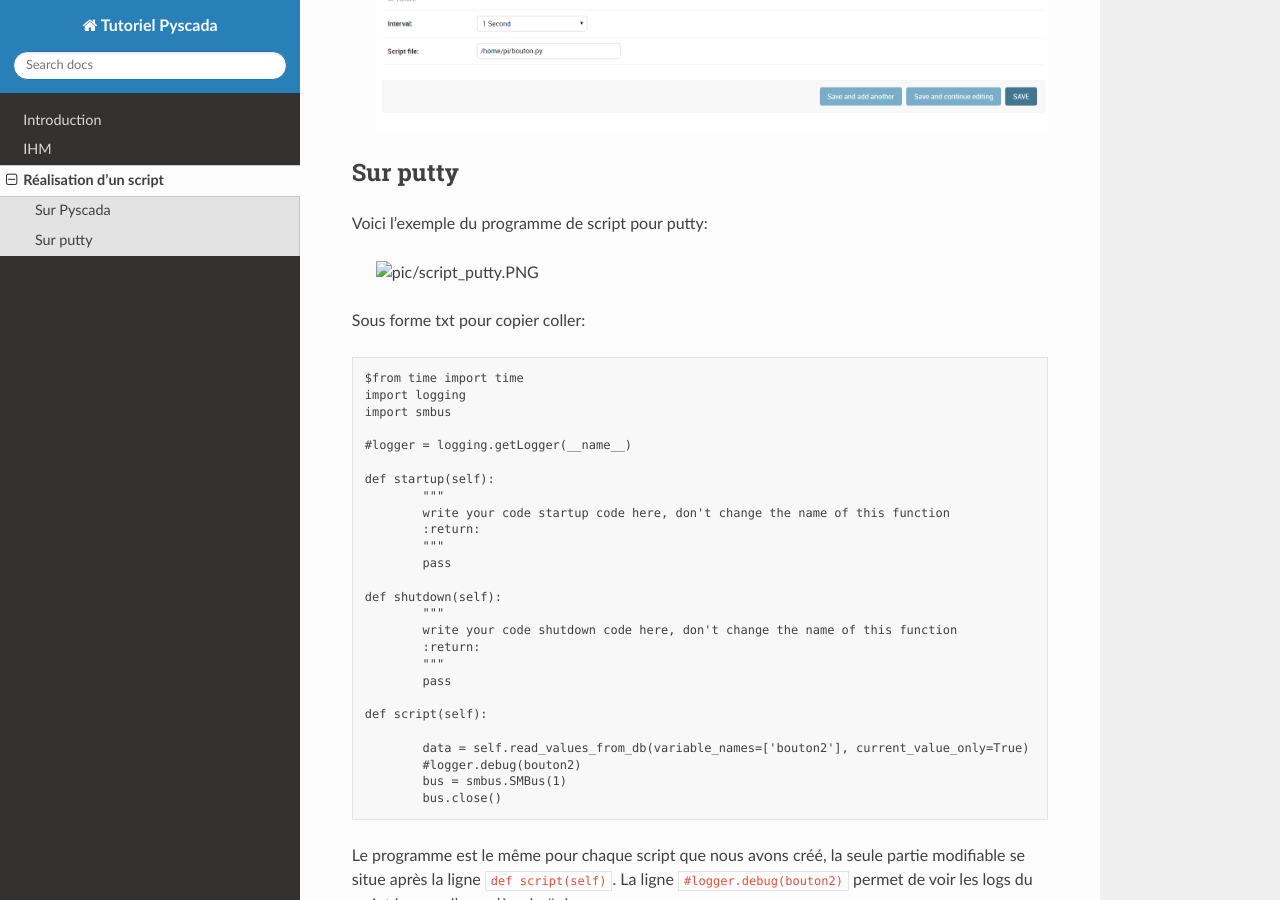
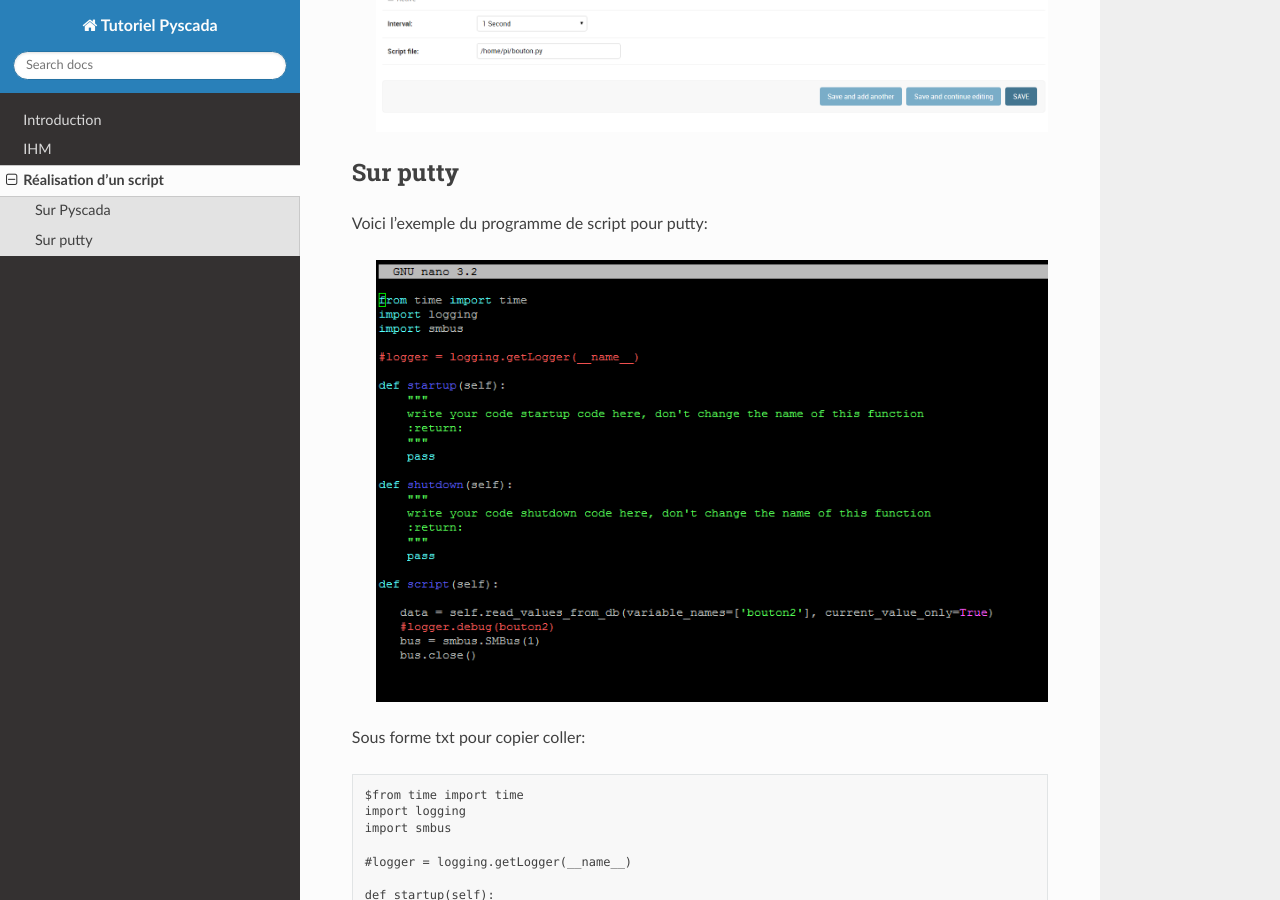
Before and after one commit to tracker2020/tuto-pyscada, a Sphinx documentation site: the page built from docs/source/script.rst, in a window 1280 px wide and 900 px high, scrolled down 557 px. Built offline with Sphinx 7.4.7 and the Read the Docs theme 2.0.0, drawn with Linux system fonts in a browser that asks for light colours.

Commit message:
Add files via upload

```diff
--- a/docs/source/script.rst
+++ b/docs/source/script.rst
@@ -19,7 +19,7 @@ Sur putty
 ^^^^^^^^^
 Voici l'exemple du programme de script pour putty:
 
-		.. image:: pic/script_putty.PNG
+		.. image:: pic/script_putty.png
 
 Sous forme txt pour copier coller::
 
```
